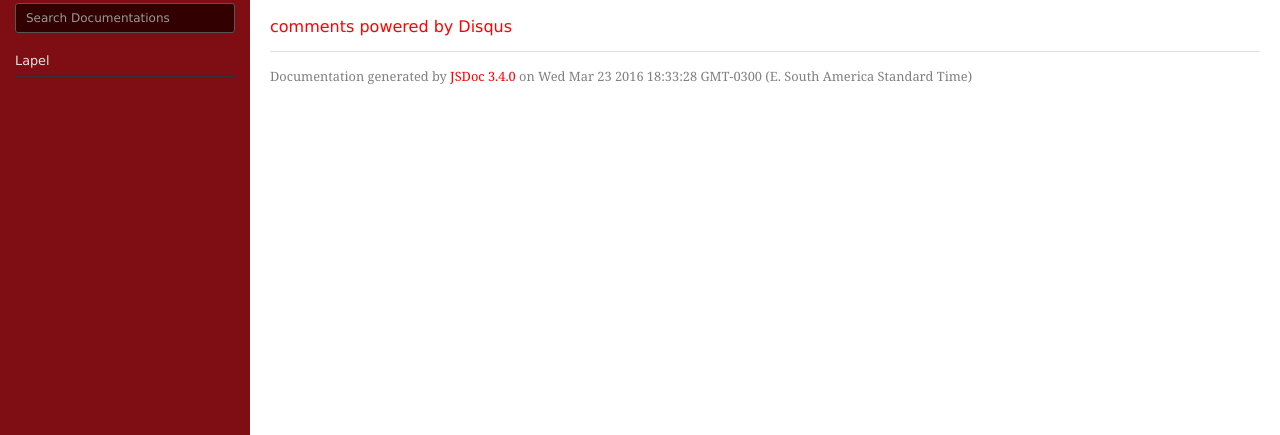
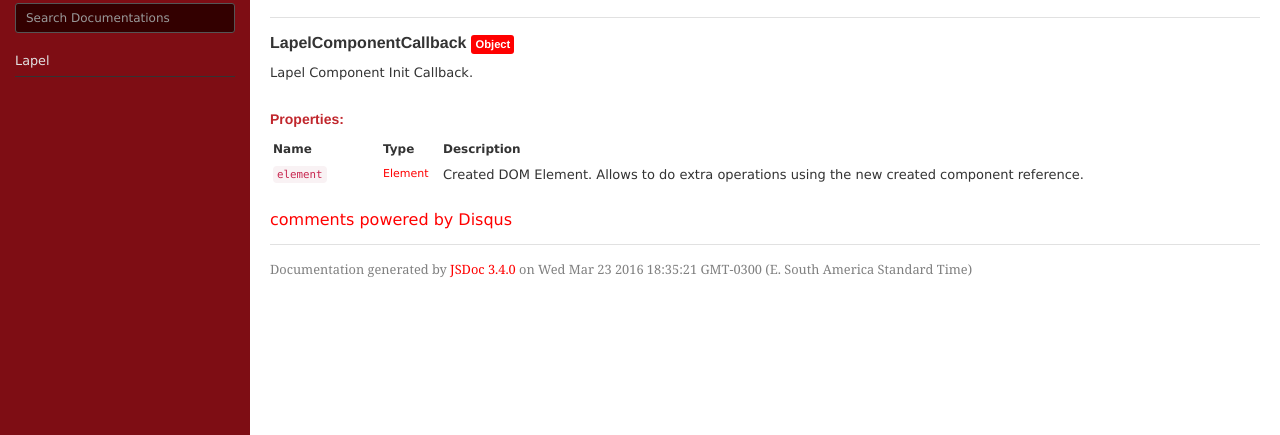
Before and after one commit to suitjs/lapel, a website: page docs/deploy/global.html in a window 1280 px wide. Shown: the part 365-800 px from the top of the page. Drawn offline with Linux system fonts and the light colour scheme; a script that the page names is missing.

Commit message:
update> docs

```diff
--- a/docs/deploy/global.html
+++ b/docs/deploy/global.html
@@ -305,7 +305,7 @@
             <td class="type">
 
 
-<span class="param-type">LapelComponentCallback</span>
+<span class="param-type"><a href="global.html#LapelComponentCallback">LapelComponentCallback</a></span>
 
 
 
@@ -322,6 +322,102 @@
 
 
             <td class="description last"><p>Method that handles this component initialization. Setup your logic on this callback.</p></td>
+        </tr>
+
+
+	</tbody>
+</table></dl>
+
+
+
+
+
+
+
+
+
+
+
+
+
+
+
+
+
+
+
+
+
+
+</dl>
+
+
+
+</dd>
+
+
+
+<dt>
+    <div class="nameContainer">
+        <h4 class="name" id="LapelComponentCallback">LapelComponentCallback<span class="type-signature type object">Object</span> </h4>
+    </div>
+
+
+</dt>
+<dd>
+
+    <div class="description">
+        <p>Lapel Component Init Callback.</p>
+    </div>
+
+
+
+<dl class="details">
+
+
+        <h5 class="subsection-title">Properties:</h5>
+
+        <dl>
+
+<table class="props">
+    <thead>
+	<tr>
+
+		<th>Name</th>
+
+
+		<th>Type</th>
+
+
+
+
+
+		<th class="last">Description</th>
+	</tr>
+	</thead>
+
+	<tbody>
+
+
+        <tr>
+
+                <td class="name"><code>element</code></td>
+
+
+            <td class="type">
+
+
+<span class="param-type">Element</span>
+
+
+
+            </td>
+
+
+
+
+
+            <td class="description last"><p>Created DOM Element. Allows to do extra operations using the new created component reference.</p></td>
         </tr>
 
 
@@ -376,7 +472,7 @@
 
 
         <footer>
-            Documentation generated by <a target="_blank" href="https://github.com/jsdoc3/jsdoc">JSDoc 3.4.0</a> on Wed Mar 23 2016 18:33:28 GMT-0300 (E. South America Standard Time)
+            Documentation generated by <a target="_blank" href="https://github.com/jsdoc3/jsdoc">JSDoc 3.4.0</a> on Wed Mar 23 2016 18:35:21 GMT-0300 (E. South America Standard Time)
         </footer>
     </div>
 </div>
--- a/js/lapel.doc.js
+++ b/js/lapel.doc.js
@@ -35,6 +35,12 @@ function assert(v,d,t) { return t==null ? (v==null ? d : v) : ((typeof(v)==t) ?
  * @property {String} src - HTML content that will either replace or fill the Element.
  * @property {?Boolean} inner - Flag that tells if 'src' will replace the tag or fill it. Defaults to true.
  * @property {LapelComponentCallback} init - Method that handles this component initialization. Setup your logic on this callback.
+ */
+
+/**
+ * Lapel Component Init Callback.
+ * @typedef {Object} LapelComponentCallback
+ * @property {Element} element - Created DOM Element. Allows to do extra operations using the new created component reference.
  */
 
 /**
```
Also changed, not shown: docs/deploy/Lapel.html (+4 -4 lines), docs/deploy/g__development_project_web_thelab_suitjs_lapel_js_lapel.doc.js.html (+7 -1 lines), docs/deploy/index.html (+1 -1 lines).
